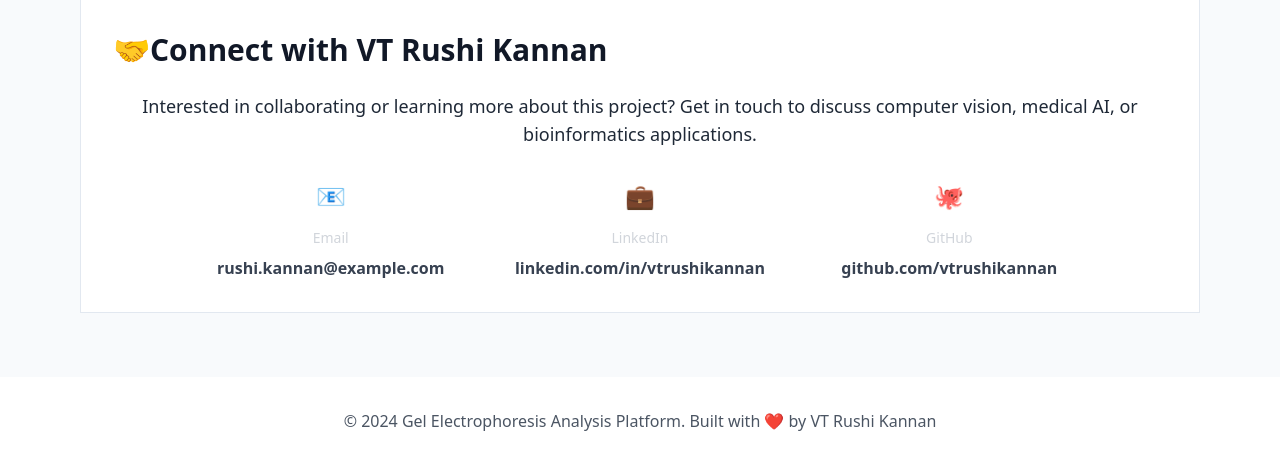
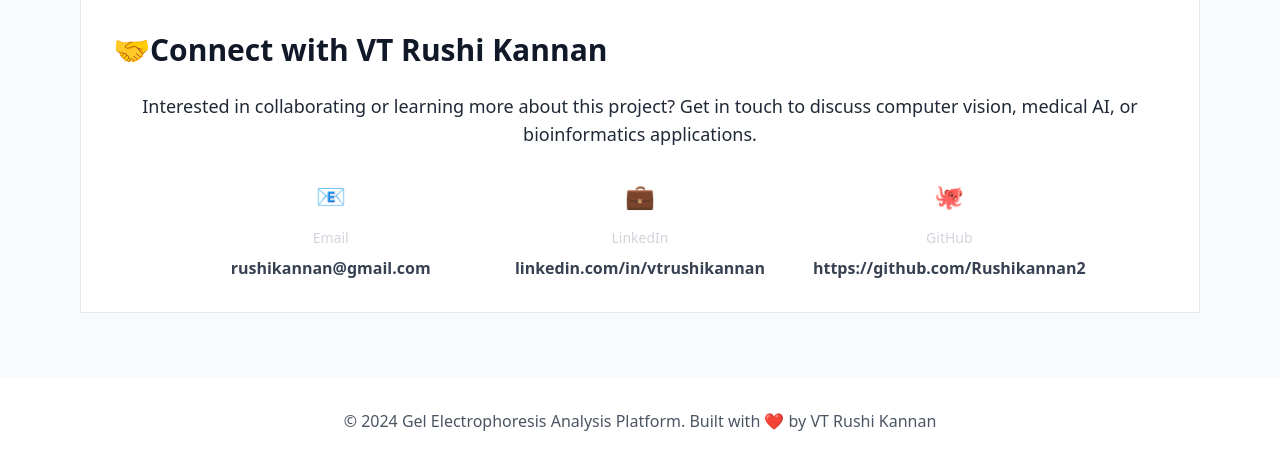
Before and after one commit to Rushikannan2/Band_Lane_detection, a Django app: page /about-author/ in a window 1280 px wide. Shown: the part 1595-2060 px from the top of the page. Run offline with Django 4.2, Linux system fonts and the light colour scheme.

Commit message:
Your commit message

```diff
--- a/gel_electro/gel_detection/templates/about_author.html
+++ b/gel_electro/gel_detection/templates/about_author.html
@@ -218,7 +218,7 @@
                         <span class="text-2xl">📧</span>
                     </div>
                     <p class="text-sm text-gray-300 dark:text-gray-400 mb-2">Email</p>
-                    <p class="text-blue-400 dark:text-blue-300 font-semibold">rushi.kannan@example.com</p>
+                    <p class="text-blue-400 dark:text-blue-300 font-semibold">rushikannan@gmail.com</p>
                 </div>
                 <div class="text-center group">
                     <div class="inline-flex items-center justify-center w-16 h-16 bg-gradient-to-r from-green-500 to-emerald-500 rounded-full mb-4 group-hover:scale-110 transition-transform duration-300">
@@ -232,7 +232,7 @@
                         <span class="text-2xl">🐙</span>
                 </div>
                     <p class="text-sm text-gray-300 dark:text-gray-400 mb-2">GitHub</p>
-                    <p class="text-blue-400 dark:text-blue-300 font-semibold">github.com/vtrushikannan</p>
+                    <p class="text-blue-400 dark:text-blue-300 font-semibold">https://github.com/Rushikannan2</p>
                 </div>
             </div>
         </div>
```
